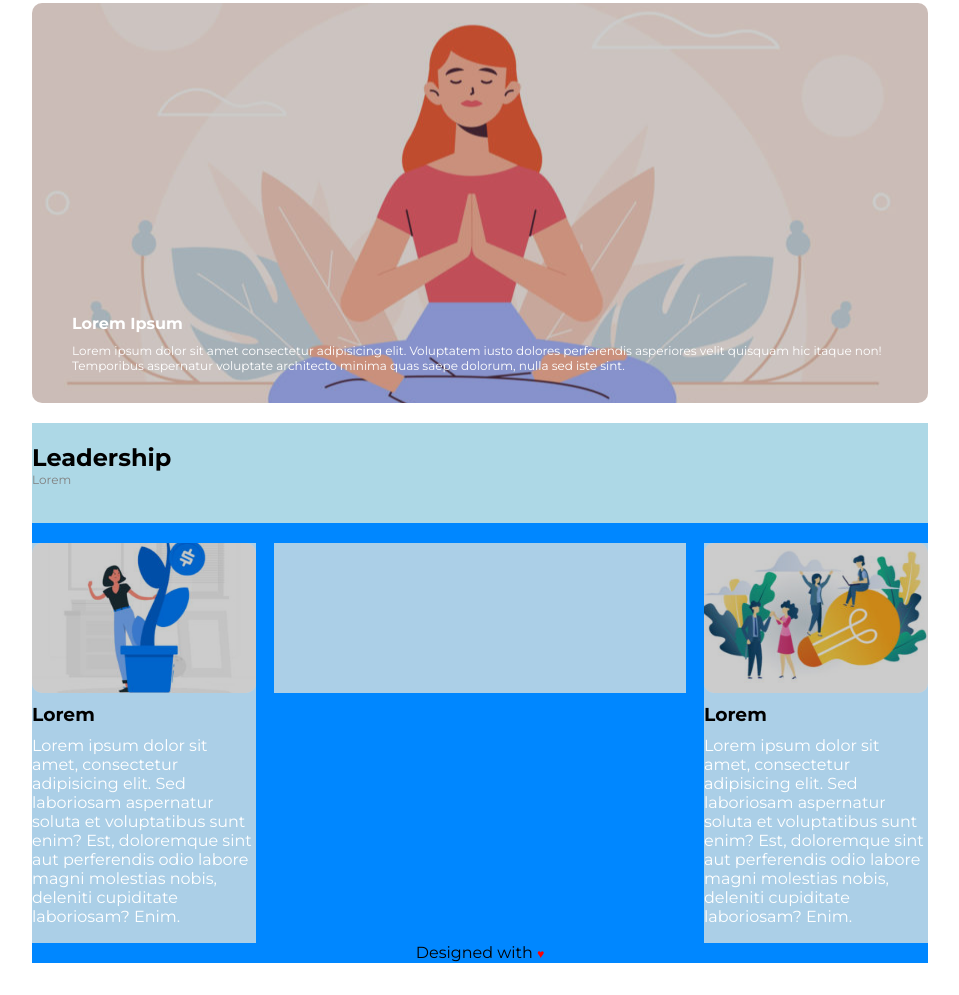
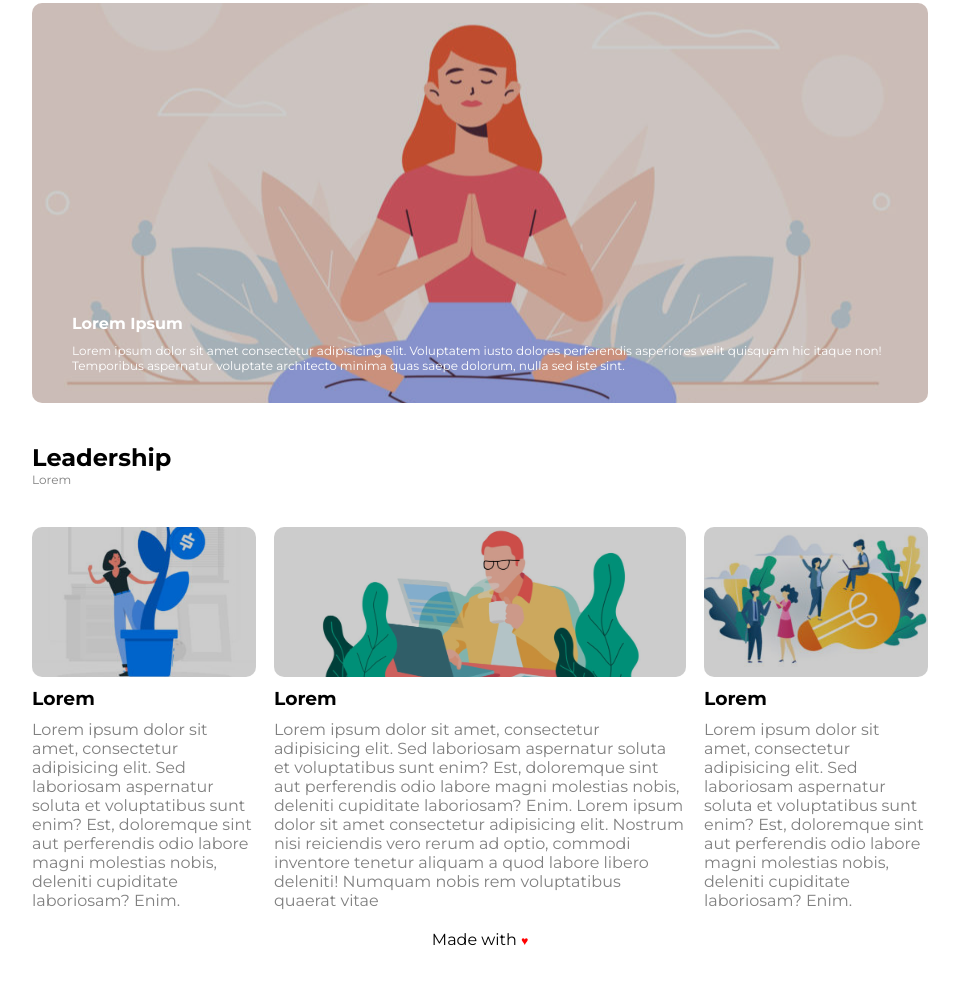
Before and after one commit to gioiascari/htmlcss-wp, a plain HTML site: page index.html in a window 1280 px wide. Shown: the part 131-1126 px from the top of the page, without its empty margins (160-1119 px from the left). Drawn offline with Linux system fonts and the light colour scheme.

Commit message:
esercizio corretto e completato

```diff
--- a/index.html
+++ b/index.html
@@ -60,7 +60,22 @@
                         deleniti cupiditate laboriosam? Enim.</p>
 
                 </div>
-                <div class="col big-col"></div>
+                <div class="col big-col">
+                    <div class="col-img img-center">
+                        <div class="overlay"></div>
+                    </div>
+                    <h3>Lorem </h3>
+                    <p>Lorem ipsum dolor sit amet, consectetur adipisicing elit. Sed laboriosam aspernatur soluta et
+                        voluptatibus sunt enim? Est, doloremque sint aut perferendis odio labore magni molestias nobis,
+                        deleniti cupiditate laboriosam? Enim.
+                        Lorem ipsum dolor sit amet consectetur adipisicing elit. Nostrum nisi reiciendis vero rerum ad
+                        optio, commodi inventore tenetur aliquam a quod labore libero deleniti! Numquam nobis rem
+                        voluptatibus quaerat vitae</p>
+
+                </div>
+
+
+
                 <div class="col">
                     <div class="col-img img-right">
                         <div class="overlay"></div>
@@ -70,15 +85,12 @@
                         voluptatibus sunt enim? Est, doloremque sint aut perferendis odio labore magni molestias nobis,
                         deleniti cupiditate laboriosam? Enim.</p>
                 </div>
-
-
-
-
-                <footer class="violet">Designed with <span class="love"></span></footer>
-
             </div>
-
-
+        </main>
+        <footer>
+            <span class="love"> Made with </span>
+        </footer>
+    </div>
 </body>
 
 </html>
--- a/style.css
+++ b/style.css
@@ -120,12 +120,25 @@ main{
 
 .col h3{
     margin: 10px 0px;
+    color: black;
+
+}
+
+.col p{
+    color: gray;
 }
 
 .img-left{
     background-image: url("./img/img-1.jpg");
 
 }
+
+.img-center{
+    background-image: url("./img/banner-2.jpg");
+
+}
+
+
 .img-right{
     background-image: url("./img/img-3.jpg");
 
@@ -144,9 +157,9 @@ main{
 }
 
 footer{
-    margin-top: 15px;
     height: 50px;
     text-align: center;
+
 
 
 }
@@ -159,20 +172,9 @@ footer{
 }
 
 
-.debug .col{
-    background-color: #abcfe7;
-    height: 400px;
 
-}
 
-.debug main{
-    background-color: #0087ff;
 
-}
-.debug .inner-header{
-    height: 100px;
-    background: lightblue;
-}
 .debug .big-col{
 
     height: 150px;
```
